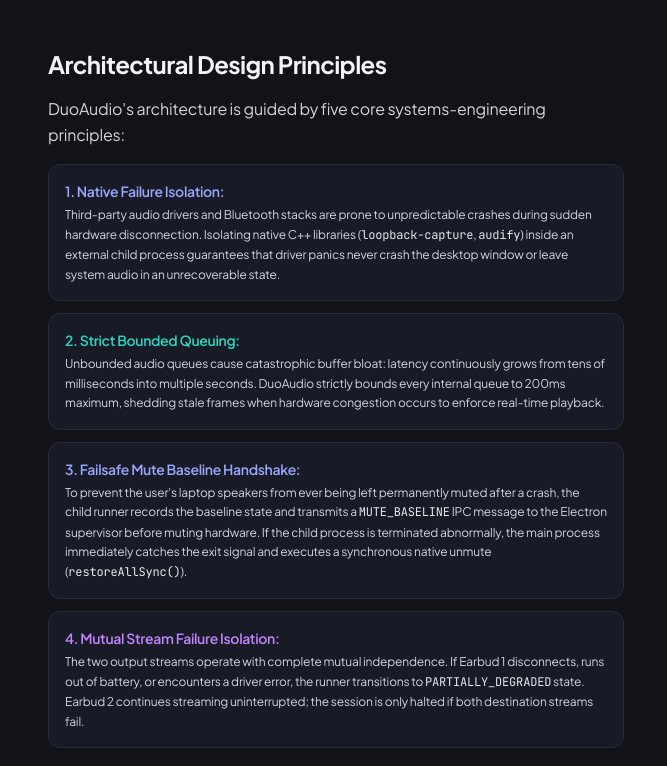
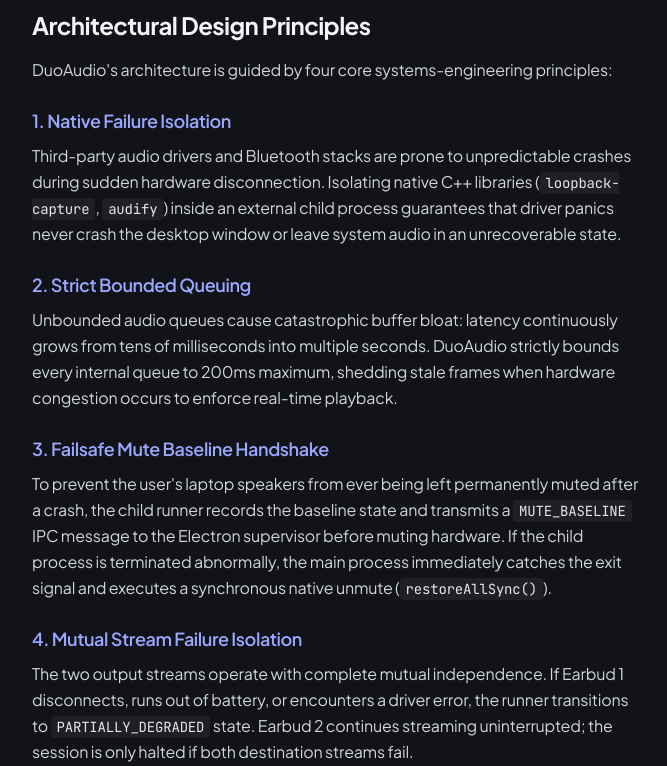
Before and after one commit to Divyanshu0902/DuoAudioLive, a React (Vite) app: page /architecture in a window 1280 px wide. Shown: the part 1854-2620 px from the top of the page, without its empty margins (320-987 px from the left). Built offline with nearby package versions, Linux system fonts and the light colour scheme.

Commit message:
feat: architecture doc ready to deploy

```diff
--- a/src/data/docsArticles.jsx
+++ b/src/data/docsArticles.jsx
@@ -318,44 +318,44 @@ export const DOCS_ARTICLES = {
         id: 'arch-principles',
         title: 'Architectural Design Principles',
         content: (
-          <div className="space-y-4 text-gray-300 leading-relaxed text-[16px]">
+          <div className="space-y-6 text-gray-300 leading-relaxed text-[16px]">
             <p>
-              DuoAudio's architecture is guided by five core systems-engineering principles:
+              DuoAudio's architecture is guided by four core systems-engineering principles:
             </p>
-            <div className="space-y-3">
-              <div className="p-4 rounded-xl bg-[#181A25] border border-[#282C3A]">
-                <h4 className="text-sm font-semibold text-gray-100 mb-1 flex items-center gap-2">
-                  <span className="text-[#9AA7FF]">1. Native Failure Isolation:</span>
-                </h4>
-                <p className="text-xs text-gray-300 leading-relaxed">
-                  Third-party audio drivers and Bluetooth stacks are prone to unpredictable crashes during sudden hardware disconnection. Isolating native C++ libraries (<code className="text-gray-200">loopback-capture</code>, <code className="text-gray-200">audify</code>) inside an external child process guarantees that driver panics never crash the desktop window or leave system audio in an unrecoverable state.
+            <div className="space-y-6">
+              <div>
+                <h3 className="text-lg font-semibold text-[#9AA7FF] mb-2 font-display">
+                  1. Native Failure Isolation
+                </h3>
+                <p className="text-gray-300 text-[16px] leading-relaxed">
+                  Third-party audio drivers and Bluetooth stacks are prone to unpredictable crashes during sudden hardware disconnection. Isolating native C++ libraries (<code className="text-gray-200 bg-white/[0.06] px-1.5 py-0.5 rounded text-sm font-mono">loopback-capture</code>, <code className="text-gray-200 bg-white/[0.06] px-1.5 py-0.5 rounded text-sm font-mono">audify</code>) inside an external child process guarantees that driver panics never crash the desktop window or leave system audio in an unrecoverable state.
                 </p>
               </div>
 
-              <div className="p-4 rounded-xl bg-[#181A25] border border-[#282C3A]">
-                <h4 className="text-sm font-semibold text-gray-100 mb-1 flex items-center gap-2">
-                  <span className="text-[#2DD4BF]">2. Strict Bounded Queuing:</span>
-                </h4>
-                <p className="text-xs text-gray-300 leading-relaxed">
+              <div>
+                <h3 className="text-lg font-semibold text-[#9AA7FF] mb-2 font-display">
+                  2. Strict Bounded Queuing
+                </h3>
+                <p className="text-gray-300 text-[16px] leading-relaxed">
                   Unbounded audio queues cause catastrophic buffer bloat: latency continuously grows from tens of milliseconds into multiple seconds. DuoAudio strictly bounds every internal queue to 200ms maximum, shedding stale frames when hardware congestion occurs to enforce real-time playback.
                 </p>
               </div>
 
-              <div className="p-4 rounded-xl bg-[#181A25] border border-[#282C3A]">
-                <h4 className="text-sm font-semibold text-gray-100 mb-1 flex items-center gap-2">
-                  <span className="text-[#9AA7FF]">3. Failsafe Mute Baseline Handshake:</span>
-                </h4>
-                <p className="text-xs text-gray-300 leading-relaxed">
-                  To prevent the user's laptop speakers from ever being left permanently muted after a crash, the child runner records the baseline state and transmits a <code className="text-gray-200">MUTE_BASELINE</code> IPC message to the Electron supervisor before muting hardware. If the child process is terminated abnormally, the main process immediately catches the exit signal and executes a synchronous native unmute (<code className="text-gray-200">restoreAllSync()</code>).
+              <div>
+                <h3 className="text-lg font-semibold text-[#9AA7FF] mb-2 font-display">
+                  3. Failsafe Mute Baseline Handshake
+                </h3>
+                <p className="text-gray-300 text-[16px] leading-relaxed">
+                  To prevent the user's laptop speakers from ever being left permanently muted after a crash, the child runner records the baseline state and transmits a <code className="text-gray-200 bg-white/[0.06] px-1.5 py-0.5 rounded text-sm font-mono">MUTE_BASELINE</code> IPC message to the Electron supervisor before muting hardware. If the child process is terminated abnormally, the main process immediately catches the exit signal and executes a synchronous native unmute (<code className="text-gray-200 bg-white/[0.06] px-1.5 py-0.5 rounded text-sm font-mono">restoreAllSync()</code>).
                 </p>
               </div>
 
-              <div className="p-4 rounded-xl bg-[#181A25] border border-[#282C3A]">
-                <h4 className="text-sm font-semibold text-gray-100 mb-1 flex items-center gap-2">
-                  <span className="text-purple-400">4. Mutual Stream Failure Isolation:</span>
-                </h4>
-                <p className="text-xs text-gray-300 leading-relaxed">
-                  The two output streams operate with complete mutual independence. If Earbud 1 disconnects, runs out of battery, or encounters a driver error, the runner transitions to <code className="text-gray-200">PARTIALLY_DEGRADED</code> state. Earbud 2 continues streaming uninterrupted; the session is only halted if both destination streams fail.
+              <div>
+                <h3 className="text-lg font-semibold text-[#9AA7FF] mb-2 font-display">
+                  4. Mutual Stream Failure Isolation
+                </h3>
+                <p className="text-gray-300 text-[16px] leading-relaxed">
+                  The two output streams operate with complete mutual independence. If Earbud 1 disconnects, runs out of battery, or encounters a driver error, the runner transitions to <code className="text-gray-200 bg-white/[0.06] px-1.5 py-0.5 rounded text-sm font-mono">PARTIALLY_DEGRADED</code> state. Earbud 2 continues streaming uninterrupted; the session is only halted if both destination streams fail.
                 </p>
               </div>
             </div>
--- a/src/pages/DocsPage.jsx
+++ b/src/pages/DocsPage.jsx
@@ -169,7 +169,7 @@ export default function DocsPage() {
       </div>
 
       {/* Main 3-Column Layout Container */}
-      <div className="max-w-[96rem] mx-auto px-4 sm:px-6 lg:px-8">
+      <div className="w-full px-4 sm:px-6 lg:px-8">
         <div className="flex relative">
 
           {/* ===================================================================
@@ -298,9 +298,9 @@ export default function DocsPage() {
           <main
             ref={contentAreaRef}
             id={activeSectionId}
-            className="flex-1 min-w-0 px-4 sm:px-8 lg:px-12 py-8 lg:py-10 pb-24"
+            className="flex-1 min-w-0 px-4 sm:px-6 lg:pl-8 lg:pr-8 py-8 lg:py-10 pb-24"
           >
-            <div className="max-w-4xl mx-auto space-y-6">
+            <div className="w-full space-y-6">
               {/* Show Sidebar button when collapsed */}
               {sidebarCollapsed && (
                 <button
@@ -314,7 +314,7 @@ export default function DocsPage() {
               )}
 
               {/* Section Header */}
-              <div className="space-y-2.5 pb-5 border-b border-white/[0.08]">
+              <div className="space-y-2.5 pb-2">
                 <h1 className="text-3xl sm:text-4xl lg:text-[42px] font-bold font-display tracking-tight text-white leading-[1.2]">
                   {currentArticle.title}
                 </h1>
```
Also changed, not shown: public/assets/architecture-diagram-raw.png (deleted), public/assets/architecture-diagram.png, 7 other files (tests, documents, lock files or other folders).
